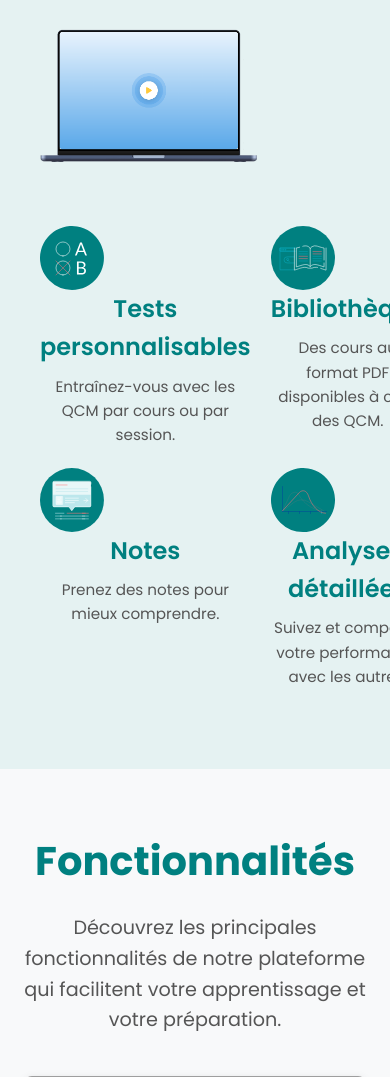
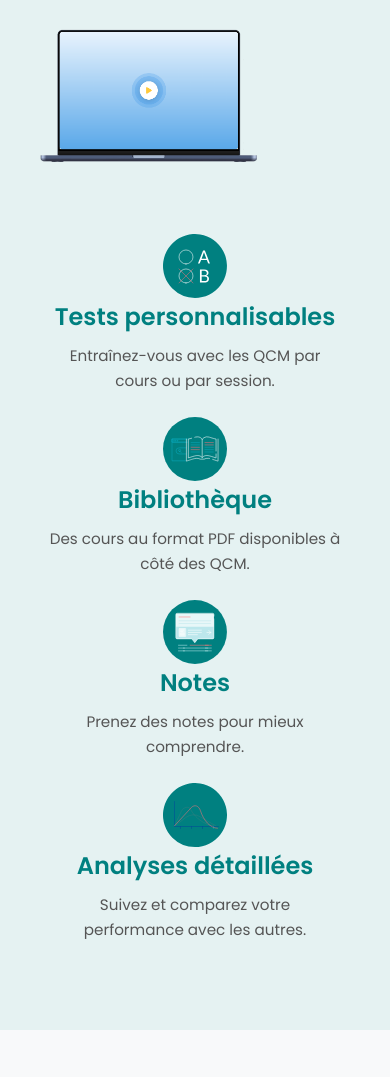
Before and after one commit to Rochdi7/Qbeeez, a Django app: page / in a window 390 px wide. Shown: the part 1524-2601 px from the top of the page. Run offline with Django 3.2, Linux system fonts and the light colour scheme; parts of the project's set-up code (start-up, migrations or seed data) failed here and were passed over; grey boxes are pictures that could not be loaded.

Commit message:
Last Update

```diff
--- a/templates/index.html
+++ b/templates/index.html
@@ -134,8 +134,6 @@
             </header>
 
             <!-- end of header -->
-
-<!-- Introduction Section -->
             <section class="intro-section" id="about">
                 <div class="container">
                     <div class="intro-content text-center">
@@ -205,6 +203,52 @@
                     </div>
                 </div>
             </section>
+<style>
+/* General grid styles */
+.features-grid {
+    display: grid;
+    grid-template-columns: repeat(2, 1fr); /* Two columns by default */
+    gap: 1rem;
+}
+
+/* Responsive design for small screens */
+@media (max-width: 768px) {  /* For tablets and smaller devices */
+    .features-grid {
+        grid-template-columns: 1fr; /* Switch to one column */
+    }
+
+    .feature-item {
+        max-width: 100%; /* Full width on small screens */
+        text-align: center; /* Center content for mobile */
+        padding: 1rem; /* Add padding for spacing */
+    }
+
+    /* Ensure images are properly centered */
+    .feature-item img {
+        margin-left: auto;
+        margin-right: auto;
+        display: block;
+    }
+
+    /* Ensure text is centered on smaller screens */
+    .feature-item h3,
+    .feature-item p {
+        text-align: center;
+    }
+}
+
+@media (max-width: 480px) {  /* For very small screens (mobile phones) */
+    .features-grid {
+        grid-template-columns: 1fr;
+        gap: 0.5rem; /* Reduce the gap between items */
+    }
+
+    .feature-item {
+        padding: 0.5rem; /* Slightly reduce padding on very small screens */
+    }
+}
+
+</style>
 <!-- end of introduction section -->
 <!-- Video Modal -->
 <div id="videoModal" class="modal">
--- a/templates/question.html
+++ b/templates/question.html
@@ -202,8 +202,6 @@
                                     </h1>
                                 </div>
                             </div>
-
-
 
 
                             <div class="d-flex gap-2 justify-content-center align-items-center flex-wrap">
--- a/templates/quiz/mcquestion_form.html
+++ b/templates/quiz/mcquestion_form.html
@@ -30,7 +30,8 @@
 <div class="container">
     <div class="info-text bg-orange mb-3">{{ quizQuestions }} {% trans 'question ajoutée' %}</div>
 
-    <form action="#" method="POST">{% csrf_token %}
+    <!-- Add enctype attribute here to allow file uploads -->
+    <form action="#" method="POST" enctype="multipart/form-data">{% csrf_token %}
         {% if form.errors %}<p class="alert alert-danger">{% trans 'Corrigez l\'erreur (ou les erreurs) ci-dessous.' %}</p>{% endif %}
         <div class="row">
             <div class="col mx-3 py-4 border bg-white">
@@ -38,12 +39,11 @@
                     {{ form.quiz }}
                 </div>
                 {{ form.content|as_crispy_field }}
-                {{ form.figure|as_crispy_field }}
+                {{ form.figure|as_crispy_field }} <!-- This is the file input field -->
                 {{ form.explanation|as_crispy_field }}
                 {{ form.year.label_tag }} {{ form.year|as_crispy_field }}
                 {{ form.question_type.label_tag }} {{ form.question_type|as_crispy_field }}
                 {{ form.correction_type.label_tag }} {{ form.correction_type|as_crispy_field }}
-
             </div>
             <div class="col mx-3 py-4 border bg-white">
                 {{ form.choice_order|as_crispy_field }}
```
Also changed, not shown: quiz/views.py (+16 -4 lines). Lines whose indentation alone changed are shown as unchanged.
